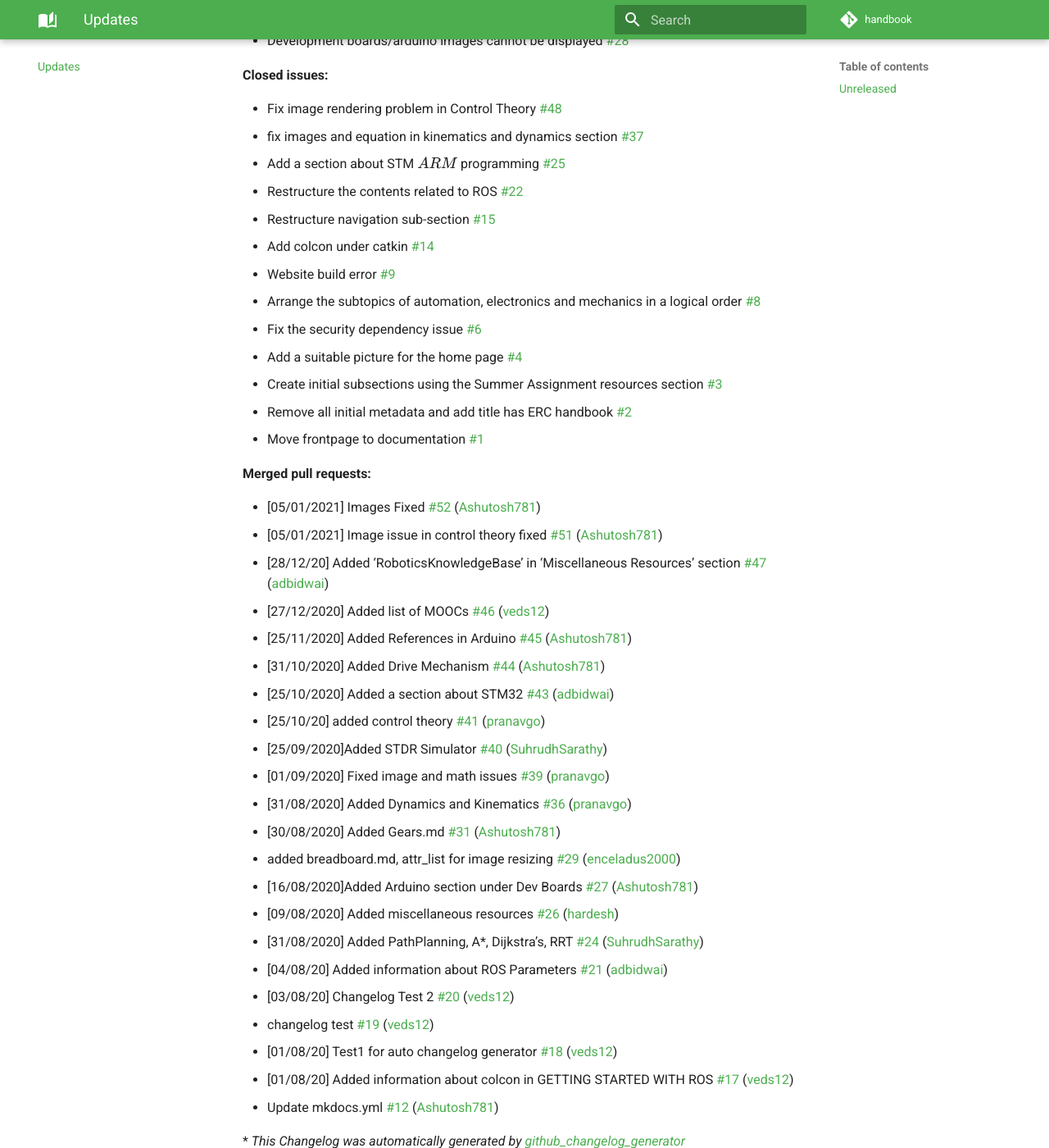
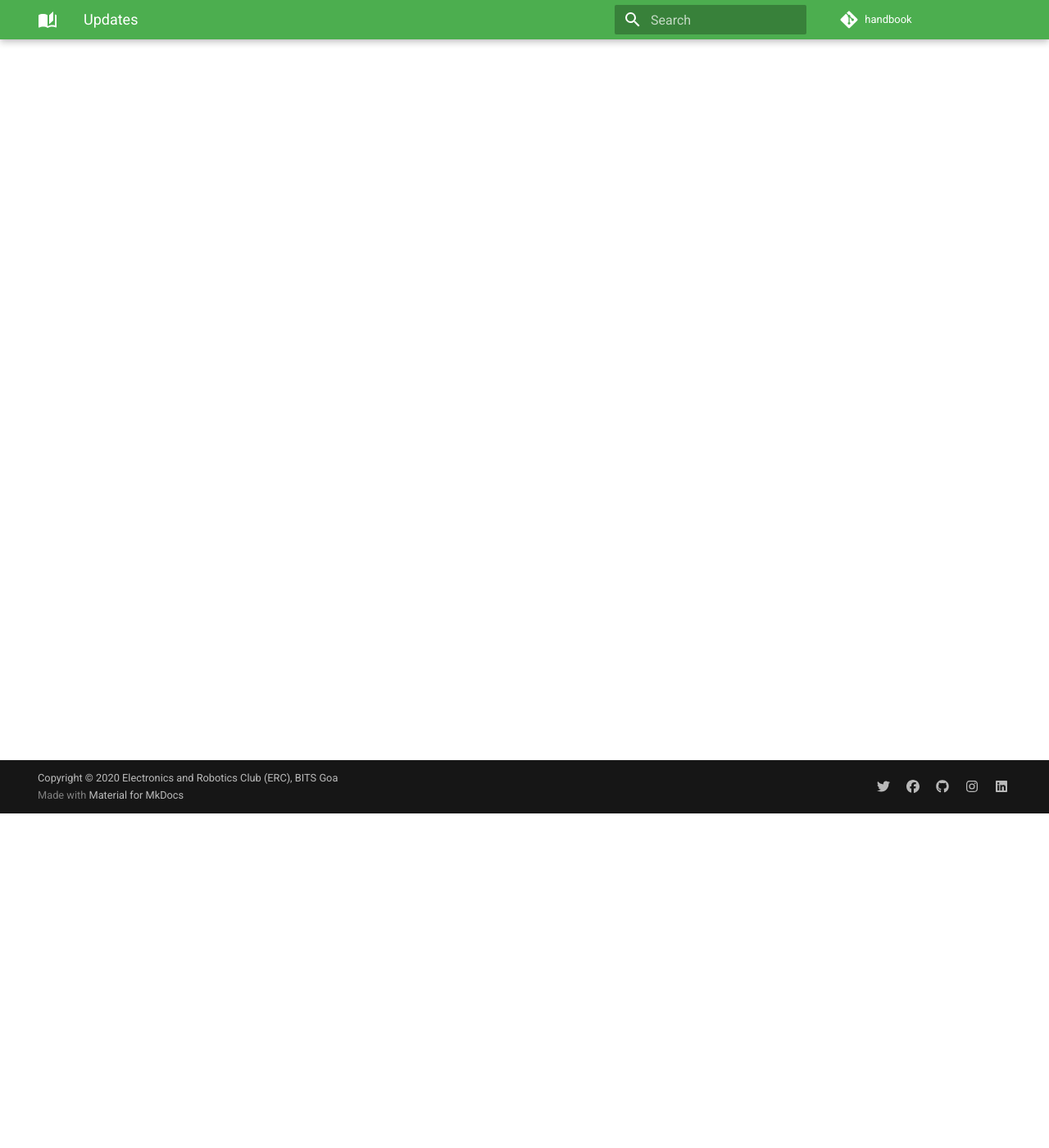
Before and after one commit to ERC-BPGC/handbook, an MkDocs documentation site: the page built from docs/CHANGELOG.md, in a window 1280 px wide and 1400 px high, scrolled down 408 px. Shown: the whole window at 82% size. Built offline with MkDocs 1.6.1 and Material for MkDocs 9.7.7, drawn with Linux system fonts in a browser that asks for light colours; comment, search, counter and statistics services are not loaded; some of the changed text lies outside the part shown.

Commit message:
Updated CHANGELOG.md

```diff
--- a/docs/CHANGELOG.md
+++ b/docs/CHANGELOG.md
@@ -1,57 +1,4 @@
 # Changelog
-
-## [Unreleased](https://github.com/ERC-BPGC/handbook/tree/HEAD)
-
-[Full Changelog](https://github.com/ERC-BPGC/handbook/compare/ef9957bc9c7386b7735728f7016ccb5eb2a81e79...HEAD)
-
-**Implemented enhancements:**
-
-- Make Contribution Guidelines [\#5](https://github.com/ERC-BPGC/handbook/issues/5)
-
-**Fixed bugs:**
-
-- Development boards/arduino images cannot be displayed [\#28](https://github.com/ERC-BPGC/handbook/issues/28)
-
-**Closed issues:**
-
-- Fix image rendering problem in Control Theory [\#48](https://github.com/ERC-BPGC/handbook/issues/48)
-- fix images and equation in kinematics and dynamics section [\#37](https://github.com/ERC-BPGC/handbook/issues/37)
-- Add a section about STM \(ARM\) programming [\#25](https://github.com/ERC-BPGC/handbook/issues/25)
-- Restructure the contents related to ROS [\#22](https://github.com/ERC-BPGC/handbook/issues/22)
-- Restructure navigation sub-section  [\#15](https://github.com/ERC-BPGC/handbook/issues/15)
-- Add colcon under catkin [\#14](https://github.com/ERC-BPGC/handbook/issues/14)
-- Website build error [\#9](https://github.com/ERC-BPGC/handbook/issues/9)
-- Arrange the subtopics of automation, electronics and mechanics in a logical order [\#8](https://github.com/ERC-BPGC/handbook/issues/8)
-- Fix the security dependency issue [\#6](https://github.com/ERC-BPGC/handbook/issues/6)
-- Add a suitable picture for the home page [\#4](https://github.com/ERC-BPGC/handbook/issues/4)
-- Create initial subsections using the Summer Assignment resources section [\#3](https://github.com/ERC-BPGC/handbook/issues/3)
-- Remove all initial metadata and add title has ERC handbook [\#2](https://github.com/ERC-BPGC/handbook/issues/2)
-- Move frontpage to documentation [\#1](https://github.com/ERC-BPGC/handbook/issues/1)
-
-**Merged pull requests:**
-
-- \[05/01/2021\] Images Fixed [\#52](https://github.com/ERC-BPGC/handbook/pull/52) ([Ashutosh781](https://github.com/Ashutosh781))
-- \[05/01/2021\] Image issue in control theory fixed [\#51](https://github.com/ERC-BPGC/handbook/pull/51) ([Ashutosh781](https://github.com/Ashutosh781))
-- \[28/12/20\] Added 'RoboticsKnowledgeBase' in 'Miscellaneous Resources' section  [\#47](https://github.com/ERC-BPGC/handbook/pull/47) ([adbidwai](https://github.com/adbidwai))
-- \[27/12/2020\] Added list of MOOCs [\#46](https://github.com/ERC-BPGC/handbook/pull/46) ([veds12](https://github.com/veds12))
-- \[25/11/2020\] Added References in Arduino [\#45](https://github.com/ERC-BPGC/handbook/pull/45) ([Ashutosh781](https://github.com/Ashutosh781))
-- \[31/10/2020\] Added Drive Mechanism [\#44](https://github.com/ERC-BPGC/handbook/pull/44) ([Ashutosh781](https://github.com/Ashutosh781))
-- \[25/10/2020\] Added a section about STM32  [\#43](https://github.com/ERC-BPGC/handbook/pull/43) ([adbidwai](https://github.com/adbidwai))
-- \[25/10/20\] added control theory [\#41](https://github.com/ERC-BPGC/handbook/pull/41) ([pranavgo](https://github.com/pranavgo))
-- \[25/09/2020\]Added STDR Simulator [\#40](https://github.com/ERC-BPGC/handbook/pull/40) ([SuhrudhSarathy](https://github.com/SuhrudhSarathy))
-- \[01/09/2020\] Fixed image and math issues [\#39](https://github.com/ERC-BPGC/handbook/pull/39) ([pranavgo](https://github.com/pranavgo))
-- \[31/08/2020\] Added Dynamics and Kinematics [\#36](https://github.com/ERC-BPGC/handbook/pull/36) ([pranavgo](https://github.com/pranavgo))
-- \[30/08/2020\] Added Gears.md [\#31](https://github.com/ERC-BPGC/handbook/pull/31) ([Ashutosh781](https://github.com/Ashutosh781))
-- added breadboard.md, attr\_list for image resizing [\#29](https://github.com/ERC-BPGC/handbook/pull/29) ([enceladus2000](https://github.com/enceladus2000))
-- \[16/08/2020\]Added Arduino section under Dev Boards [\#27](https://github.com/ERC-BPGC/handbook/pull/27) ([Ashutosh781](https://github.com/Ashutosh781))
-- \[09/08/2020\] Added miscellaneous resources [\#26](https://github.com/ERC-BPGC/handbook/pull/26) ([hardesh](https://github.com/hardesh))
-- \[31/08/2020\] Added PathPlanning, A\*, Dijkstra's, RRT [\#24](https://github.com/ERC-BPGC/handbook/pull/24) ([SuhrudhSarathy](https://github.com/SuhrudhSarathy))
-- \[04/08/20\] Added information about ROS Parameters [\#21](https://github.com/ERC-BPGC/handbook/pull/21) ([adbidwai](https://github.com/adbidwai))
-- \[03/08/20\] Changelog Test 2 [\#20](https://github.com/ERC-BPGC/handbook/pull/20) ([veds12](https://github.com/veds12))
-- changelog test [\#19](https://github.com/ERC-BPGC/handbook/pull/19) ([veds12](https://github.com/veds12))
-- \[01/08/20\] Test1 for auto changelog generator [\#18](https://github.com/ERC-BPGC/handbook/pull/18) ([veds12](https://github.com/veds12))
-- \[01/08/20\] Added information about colcon in GETTING STARTED WITH ROS [\#17](https://github.com/ERC-BPGC/handbook/pull/17) ([veds12](https://github.com/veds12))
-- Update mkdocs.yml [\#12](https://github.com/ERC-BPGC/handbook/pull/12) ([Ashutosh781](https://github.com/Ashutosh781))
 
 
 
```
